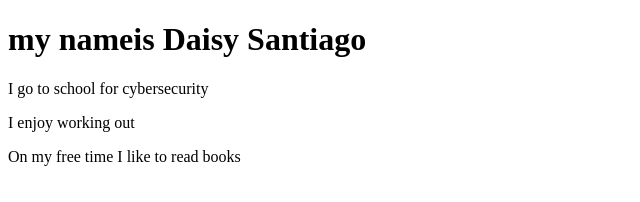
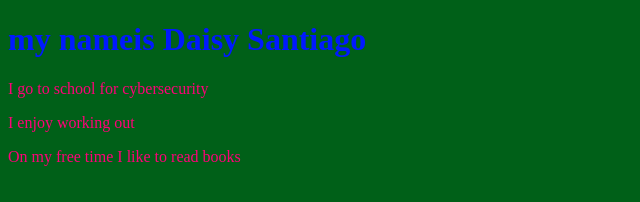
Before and after one commit to Daisykay/Daisykay.github.io, a plain HTML site: page index.html in a window 1280 px wide. Shown: the whole page, without its empty margins (0-640 px from the left). Drawn offline with Linux system fonts and the light colour scheme.

Commit message:
Update index.html

```diff
--- a/index.html
+++ b/index.html
@@ -1,23 +1,21 @@
 <!DOCTYPE html>
 <html>
   <head>
-    <style>
-      body{
-        background-color:000000;
+    <title>My Personal Introduction</title>
+        <style>
+      body {
+        background-color: #006018;
       }
-      h1{
-        color:0019ff;
+      h1 {
+        color: #0019ff;
       }
-      p{
-        color:ff0079;
+      p {
+        color: #ff0079;
       }
     </style>
-    <title>My Personal Introduction
-    </title>
   </head>
   <body>
-    <h1>my nameis Daisy Santiago
-    </h1>
+    <h1>my nameis Daisy Santiago</h1>
     <p>I go to school for cybersecurity</p>
     <p>I enjoy working out</p>
     <p>On my free time I like to read books</p>
```
